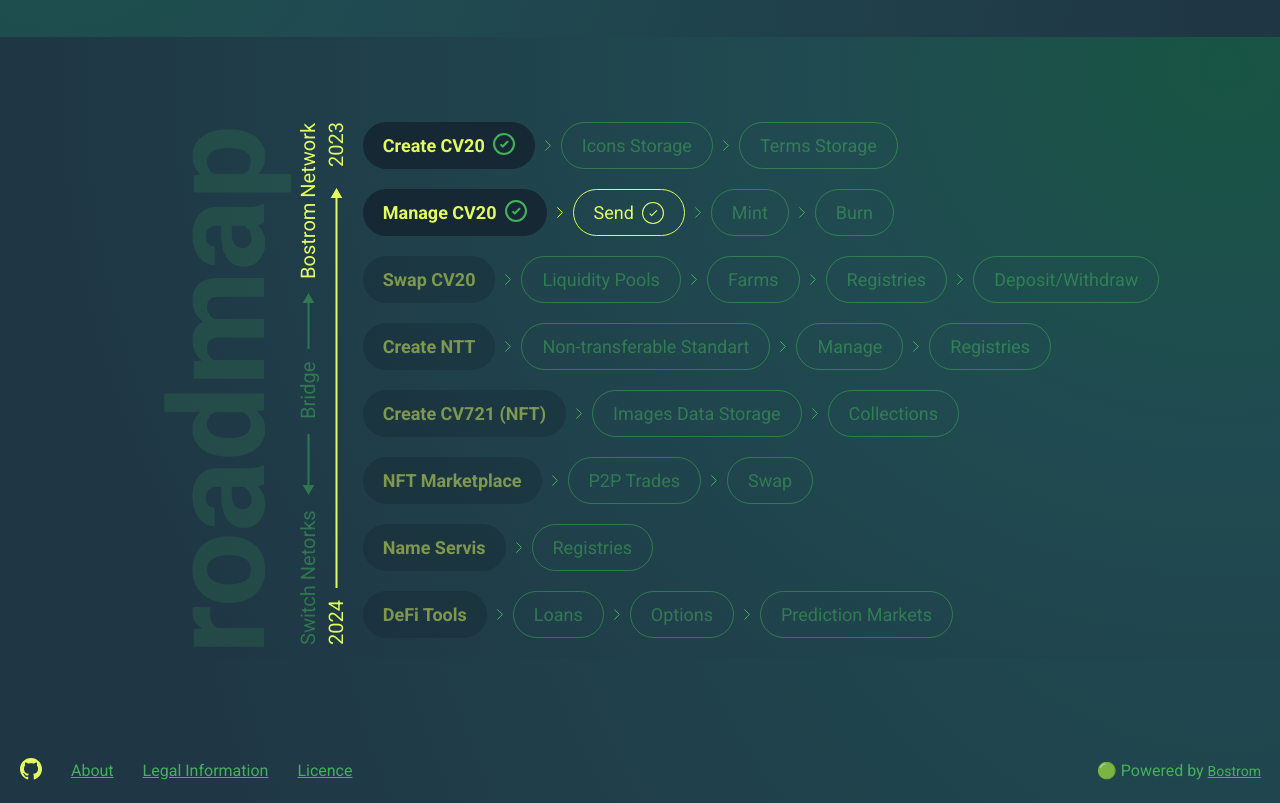
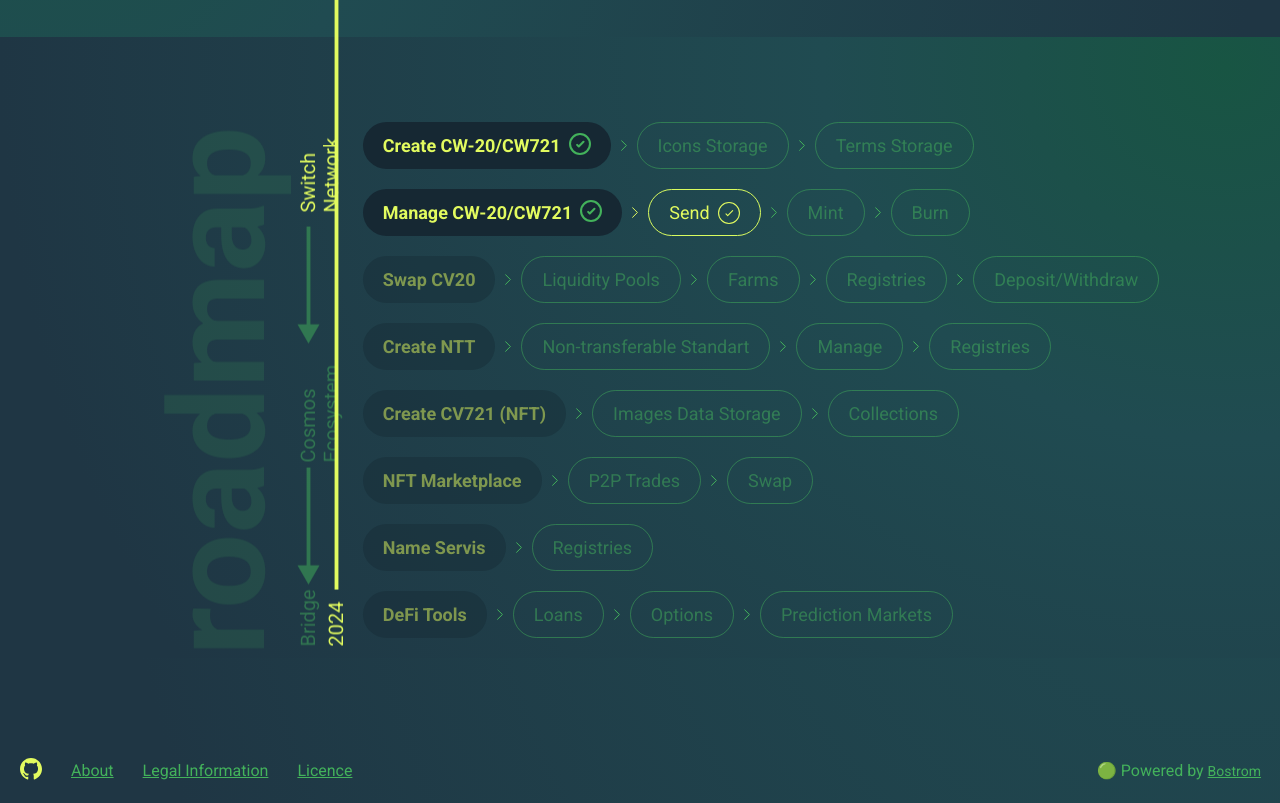
Before and after one commit to diekuche/gutenberg, a React (Create React App) app: page / in a window 1280 px wide. Shown: the part 620-1423 px from the top of the page. Built offline with nearby package versions, Linux system fonts and the light colour scheme.

Commit message:
issuenumber93

```diff
--- a/src/components/BasicWindow/BasicWindow.tsx
+++ b/src/components/BasicWindow/BasicWindow.tsx
@@ -1,14 +1,18 @@
 import React from "react";
+import { useNavigate } from "react-router-dom";
 import styles from "../BasicWindow/BasicWindow.module.css";
 
 const BasicWindow = () => {
+  const navigate = useNavigate();
   return (
     <div className={styles.middle}>
       <div className={styles.headerstrfirst}>create!</div>
       <div className={styles.headerstr}>manage!</div>
       <div className={styles.headerstrthird}>
         swap!
-        <button className={styles.gocre}>go create!</button>
+        <button className={styles.gocre} onClick={() => navigate("/old")}>
+          go create!
+        </button>
       </div>
       <div className={styles.info}>
         This project allows to create, mint and manage any possible number of
--- a/src/components/HeaderSpoiler/HeaderSpoiler.tsx
+++ b/src/components/HeaderSpoiler/HeaderSpoiler.tsx
@@ -27,7 +27,11 @@ function Header2() {
           </Link>
         </div>
         <div className={styles.middle}>
-          <div className={styles.name}>Create</div>
+          <div className={styles.name}>
+            <Link to="/old" className={styles.lin}>
+              Create
+            </Link>
+          </div>
           <div className={styles.name}>Manage assets</div>
         </div>
         <button className={styles.btnClass}>Connect Wallet</button>
--- a/src/components/HeaderSpoiler/index.module.css
+++ b/src/components/HeaderSpoiler/index.module.css
@@ -73,3 +73,7 @@
 .btnClass:hover {
   background-color: #edff8e;
 }
+.lin {
+  color: #43b25b;
+  text-decoration: none;
+}
--- a/src/components/ManageTok/ManageTok.module.css
+++ b/src/components/ManageTok/ManageTok.module.css
@@ -24,6 +24,7 @@
 }
 .switchNet {
   display: flex;
+  justify-content: space-between;
   font-size: 20px;
   line-height: 23px;
   color: rgba(67, 178, 91, 0.5);
@@ -32,13 +33,13 @@
 }
 .bridge {
   display: flex;
-  margin-bottom: 13px;
-  margin-top: 15px;
+  margin-bottom: 5px;
+  margin-top: 5px;
 }
 
 .switch {
   display: flex;
-  margin-bottom: 15px;
+  margin-bottom: 5px;
 }
 .triangleD {
   width: 0;
--- a/src/components/ManageTok/ManageTok.tsx
+++ b/src/components/ManageTok/ManageTok.tsx
@@ -14,18 +14,18 @@ const ManTok = () => {
       <div className={styles.vertical}>
         <div className={styles.roadmap}>roadmap</div>
         <div className={styles.switchNet}>
-          <div className={styles.switch}>Switch Netorks</div>
+          <div className={styles.switch}>Bridge</div>
           <img className={styles.arrow} src={arrowGUp} alt=""></img>
-          <div className={styles.bridge}>Bridge</div>
-          <img className={styles.arrow} src={arrowGD} alt=""></img>
-          <div className={styles.bostnetw}>Bostrom Network</div>
+          <div className={styles.bridge}>Cosmos Ecosystem</div>
+          <img className={styles.arrow} src={arrowGUp} alt=""></img>
+          <div className={styles.bostnetw}>Switch Network</div>
         </div>
         <Year />
       </div>
       <div className={styles.choice}>
         <div className={styles.tokenstr}>
           <button className={styles.namestrFS}>
-            Create CV20
+            Create CW-20/CW721
             <img className={styles.icongreen} src={green} alt=""></img>
           </button>
           <img className={styles.iconarrow} src={arrRight} alt=""></img>
@@ -35,7 +35,7 @@ const ManTok = () => {
         </div>
         <div className={styles.tokenstr}>
           <button className={styles.namestrFS}>
-            Manage CV20
+            Manage CW-20/CW721
             <img className={styles.icongreen} src={green} alt=""></img>
           </button>
           <img className={styles.iconarrow} src={arrRiYel} alt=""></img>
```
